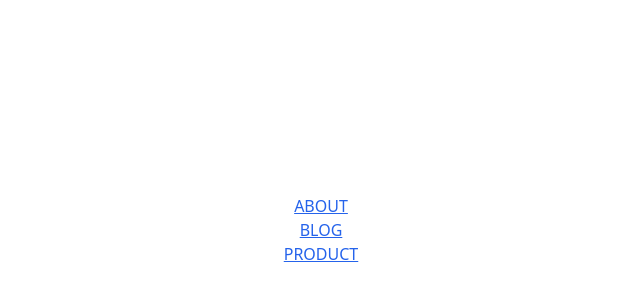
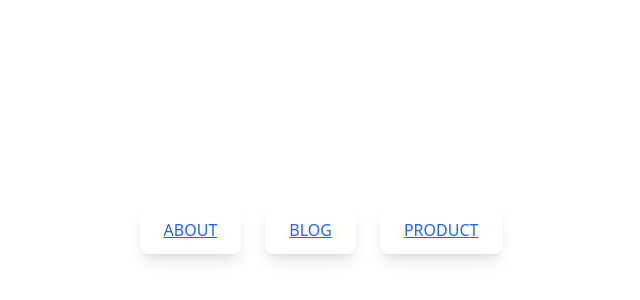
Before and after one commit to Kawa0x5F/homepage, a Next.js app: page / in a window 1280 px wide. Shown: the part 170-470 px from the top of the page, without its empty margins (319-959 px from the left). Built offline with nearby package versions, Linux system fonts and the light colour scheme.

Commit message:
[add] デザインを作成

```diff
--- a/app/page.tsx
+++ b/app/page.tsx
@@ -12,14 +12,16 @@ export const metadata: Metadata = {
 export default function Home() {
   return (
     <main className="relative w-full h-screen flex flex-col items-center justify-center">
-      <div>
-        <Link href="/about">ABOUT</Link>
-      </div>
-      <div>
-        <Link href="/blog">BLOG</Link>
-      </div>
-      <div>
-        <Link href="/product">PRODUCT</Link>
+      <div className="flex gap-x-6">
+        <Link href="/about" className="px-6 py-3 bg-white shadow-lg rounded-lg hover:shadow-xl transition-all">
+          ABOUT
+        </Link>
+        <Link href="/blog" className="px-6 py-3 bg-white shadow-lg rounded-lg hover:shadow-xl transition-all">
+          BLOG
+        </Link>
+        <Link href="/product" className="px-6 py-3 bg-white shadow-lg rounded-lg hover:shadow-xl transition-all">
+          PRODUCT
+        </Link>
       </div>
       <BackgroundText />
     </main>
```
